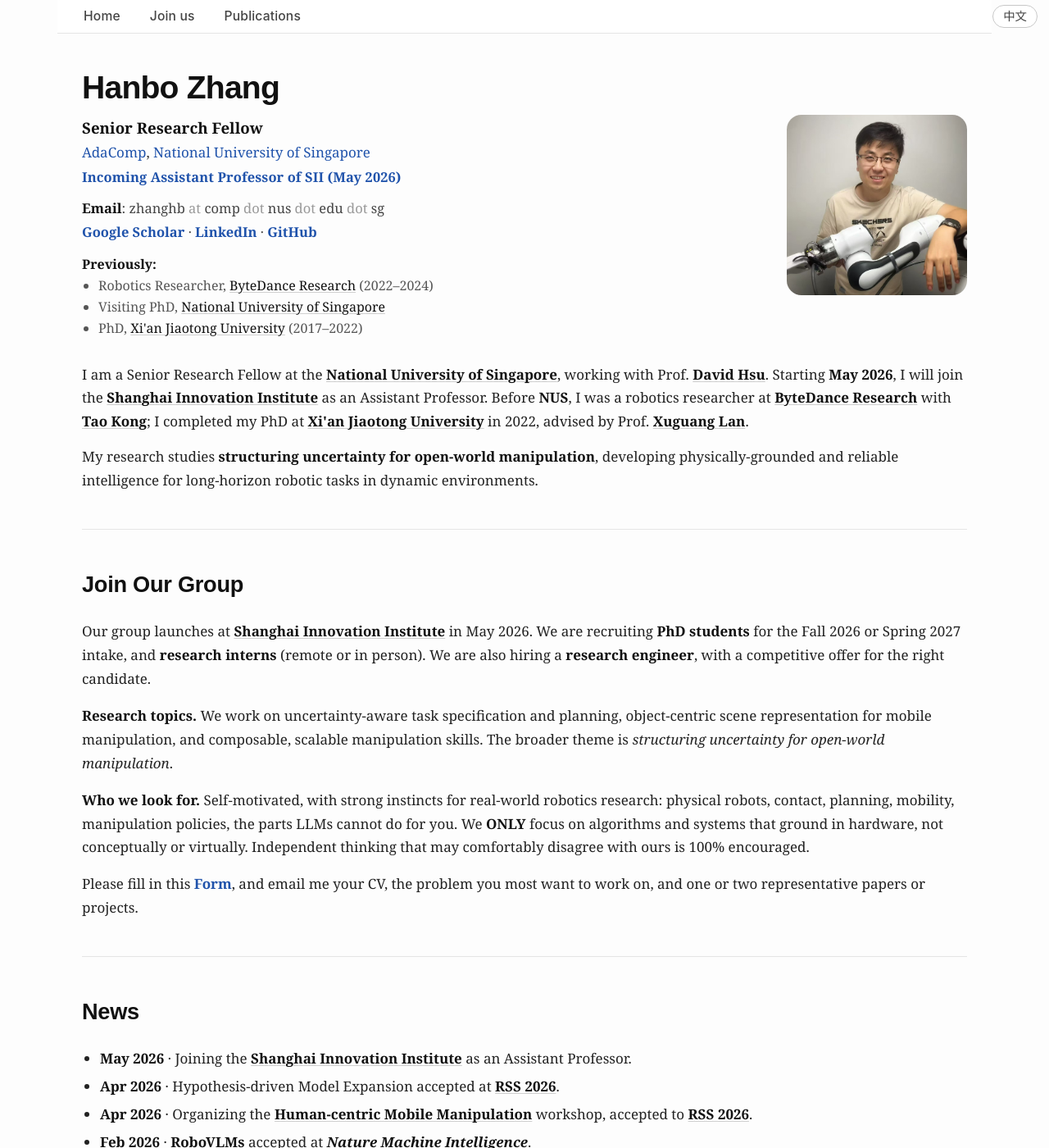
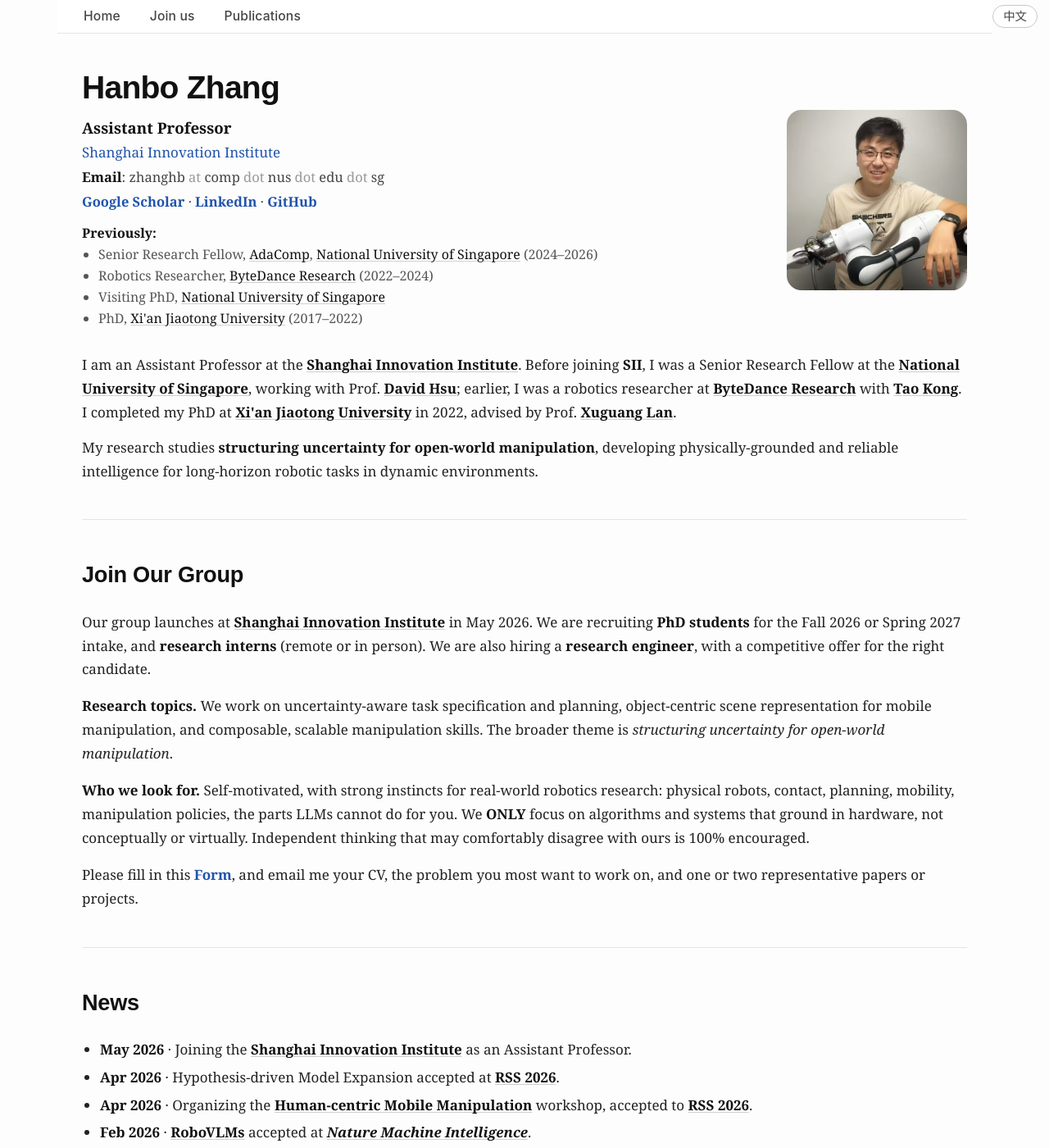
Before and after one commit to ZhangHanbo/zhanghanbo.github.io, a Jekyll site: the page built from index.md, in a window 1280 px wide and 1400 px high. Shown: the whole window at 82% size. Built offline with Jekyll 4.4.1, drawn with Linux system fonts in a browser that asks for light colours.

Commit message:
update github starts

```diff
--- a/_includes/list-selected.html
+++ b/_includes/list-selected.html
@@ -46,7 +46,7 @@
       <span class="sep">&middot;</span>
       [<a href="https://robovlms.github.io/">Project</a>]
       <span class="sep">&middot;</span>
-      [<a href="https://github.com/Robot-VLAs/RoboVLMs">Code</a>]
+      [<a href="https://github.com/Robot-VLAs/RoboVLMs">Code</a>]<img class="gh-stars" src="https://img.shields.io/github/stars/Robot-VLAs/RoboVLMs?style=flat-square&label=%E2%98%85&labelColor=2053AB&color=555&cacheSeconds=21600" alt="GitHub stars" loading="lazy">
     </div>
   </div>
 </div>
@@ -66,7 +66,7 @@
       <span class="sep">&middot;</span>
       [<a href="https://chain-of-action.github.io/">Project</a>]
       <span class="sep">&middot;</span>
-      [<a href="https://github.com/ByteDance-Seed/Chain-of-Action">Code</a>]
+      [<a href="https://github.com/ByteDance-Seed/Chain-of-Action">Code</a>]<img class="gh-stars" src="https://img.shields.io/github/stars/ByteDance-Seed/Chain-of-Action?style=flat-square&label=%E2%98%85&labelColor=2053AB&color=555&cacheSeconds=21600" alt="GitHub stars" loading="lazy">
     </div>
   </div>
 </div>
@@ -140,7 +140,7 @@
       <span class="sep">&middot;</span>
       [<a href="https://lynx-llm.github.io/">Project</a>]
       <span class="sep">&middot;</span>
-      [<a href="https://github.com/bytedance/lynx-llm">Code</a>]
+      [<a href="https://github.com/bytedance/lynx-llm">Code</a>]<img class="gh-stars" src="https://img.shields.io/github/stars/bytedance/lynx-llm?style=flat-square&label=%E2%98%85&labelColor=2053AB&color=555&cacheSeconds=21600" alt="GitHub stars" loading="lazy">
     </div>
   </div>
 </div>
@@ -178,7 +178,7 @@
       <span class="sep">&middot;</span>
       [<a href="https://roboflamingo.github.io/">Project</a>]
       <span class="sep">&middot;</span>
-      [<a href="https://github.com/RoboFlamingo/RoboFlamingo">Code</a>]
+      [<a href="https://github.com/RoboFlamingo/RoboFlamingo">Code</a>]<img class="gh-stars" src="https://img.shields.io/github/stars/RoboFlamingo/RoboFlamingo?style=flat-square&label=%E2%98%85&labelColor=2053AB&color=555&cacheSeconds=21600" alt="GitHub stars" loading="lazy">
     </div>
   </div>
 </div>
--- a/index.md
+++ b/index.md
@@ -293,6 +293,17 @@ profile_picture:
   .pub-links { font-size: 0.92em; line-height: 1.7; }
   .pub-links a { color: #2053AB; }
   .pub-links .sep { color: #bbb; margin: 0 2px; }
+  /* GitHub star badge (shields.io) sits inline after a [Code] link. Sized in
+     em so it tracks the .pub-links font on every breakpoint; nudged down a
+     hair so the pill's optical center aligns with the bracket text. */
+  .pub-links img.gh-stars {
+    height: 1.25em;
+    width: auto;
+    vertical-align: middle;
+    margin-left: 5px;
+    position: relative;
+    top: -1px;
+  }
 
   /* === Tablet (≤900px): keep row layout but tighten the teaser column. === */
   @media (max-width: 900px) {
@@ -363,9 +374,8 @@ profile_picture:
 <div id="home" class="profile-header">
   <div class="profile-meta">
     <h1 class="name-heading"><span class="lang-en">Hanbo Zhang</span><span class="lang-zh">张翰博</span></h1>
-    <p class="role-now"><span class="lang-en">Senior Research Fellow</span><span class="lang-zh">高级研究员</span></p>
-    <p class="role-affil"><span class="lang-en"><a href="https://adacomp.comp.nus.edu.sg/">AdaComp</a>, <a href="https://www.nus.edu.sg/">National University of Singapore</a></span><span class="lang-zh"><a href="https://adacomp.comp.nus.edu.sg/">AdaComp</a> 实验室，<a href="https://www.nus.edu.sg/">新加坡国立大学</a></span></p>
-    <p class="role-incoming"><span class="lang-en">Incoming Assistant Professor of <a href="https://www.sii.edu.cn/">SII</a> (May 2026)</span><span class="lang-zh"><a href="https://www.sii.edu.cn/">上海创智学院</a> 助理教授（即将到任，2026 年 5 月）</span></p>
+    <p class="role-now"><span class="lang-en">Assistant Professor</span><span class="lang-zh">助理教授</span></p>
+    <p class="role-affil"><span class="lang-en"><a href="https://www.sii.edu.cn/">Shanghai Innovation Institute</a></span><span class="lang-zh"><a href="https://www.sii.edu.cn/">上海创智学院</a></span></p>
     <p class="meta-line"><span class="lang-en"><strong>Email</strong>:</span><span class="lang-zh"><strong>邮箱</strong>：</span> zhanghb <em>at</em> comp <em>dot</em> nus <em>dot</em> edu <em>dot</em> sg</p>
     <p class="meta-line social-line">
       <a href="https://scholar.google.com/citations?user=1qfEEwsAAAAJ">Google Scholar</a> &middot;
@@ -374,6 +384,7 @@ profile_picture:
     </p>
     <p class="prev-label"><span class="lang-en"><strong>Previously:</strong></span><span class="lang-zh"><strong>过往经历：</strong></span></p>
     <ul class="prev-list">
+      <li><span class="lang-en">Senior Research Fellow, <a href="https://adacomp.comp.nus.edu.sg/">AdaComp</a>, <a href="https://www.nus.edu.sg/">National University of Singapore</a> (2024&ndash;2026)</span><span class="lang-zh">高级研究员，<a href="https://adacomp.comp.nus.edu.sg/">AdaComp</a> 实验室，<a href="https://www.nus.edu.sg/">新加坡国立大学</a>（2024&ndash;2026）</span></li>
       <li><span class="lang-en">Robotics Researcher, <a href="https://www.bytedance.com/en/">ByteDance Research</a> (2022&ndash;2024)</span><span class="lang-zh"><a href="https://www.bytedance.com/">字节跳动研究院</a> 机器人研究员（2022&ndash;2024）</span></li>
       <li><span class="lang-en">Visiting PhD, <a href="https://www.nus.edu.sg/">National University of Singapore</a></span><span class="lang-zh">访问博士生，<a href="https://www.nus.edu.sg/">新加坡国立大学</a></span></li>
       <li><span class="lang-en">PhD, <a href="https://en.xjtu.edu.cn/">Xi'an Jiaotong University</a> (2017&ndash;2022)</span><span class="lang-zh">博士，<a href="https://www.xjtu.edu.cn/">西安交通大学</a>（2017&ndash;2022）</span></li>
@@ -383,8 +394,8 @@ profile_picture:
 </div>
 
 <div class="profile-intro">
-  <p class="lang-en">I am a Senior Research Fellow at the <a href="https://www.nus.edu.sg/">National University of Singapore</a>, working with Prof. <a href="https://www.comp.nus.edu.sg/~dyhsu/">David Hsu</a>. Starting <strong>May 2026</strong>, I will join the <strong><a href="https://www.sii.edu.cn/">Shanghai Innovation Institute</a></strong> as an Assistant Professor. Before <strong>NUS</strong>, I was a robotics researcher at <a href="https://www.bytedance.com/en/">ByteDance Research</a> with <a href="https://www.taokong.org/">Tao Kong</a>; I completed my PhD at <a href="https://en.xjtu.edu.cn/">Xi'an Jiaotong University</a> in 2022, advised by Prof. <a href="http://gr.xjtu.edu.cn/web/zeuslan">Xuguang Lan</a>.</p>
-  <p class="lang-zh">目前在<a href="https://www.nus.edu.sg/">新加坡国立大学</a>（<strong>NUS</strong>）担任高级研究员，与 <a href="https://www.comp.nus.edu.sg/~dyhsu/">David Hsu</a> 教授合作。<strong>2026 年 5 月起</strong>，将加入 <strong><a href="https://www.sii.edu.cn/">上海创智学院</a></strong> 担任助理教授。加入 <strong>NUS</strong> 前，曾在<a href="https://www.bytedance.com/">字节跳动研究院</a>担任机器人研究员，与 <a href="https://www.taokong.org/">Tao Kong</a> 博士合作；2022 年于<a href="https://www.xjtu.edu.cn/">西安交通大学</a>取得博士学位，导师为 <a href="http://gr.xjtu.edu.cn/web/zeuslan">兰旭光</a> 教授。</p>
+  <p class="lang-en">I am an Assistant Professor at the <strong><a href="https://www.sii.edu.cn/">Shanghai Innovation Institute</a></strong>. Before joining <strong>SII</strong>, I was a Senior Research Fellow at the <a href="https://www.nus.edu.sg/">National University of Singapore</a>, working with Prof. <a href="https://www.comp.nus.edu.sg/~dyhsu/">David Hsu</a>; earlier, I was a robotics researcher at <a href="https://www.bytedance.com/en/">ByteDance Research</a> with <a href="https://www.taokong.org/">Tao Kong</a>. I completed my PhD at <a href="https://en.xjtu.edu.cn/">Xi'an Jiaotong University</a> in 2022, advised by Prof. <a href="http://gr.xjtu.edu.cn/web/zeuslan">Xuguang Lan</a>.</p>
+  <p class="lang-zh">现任 <strong><a href="https://www.sii.edu.cn/">上海创智学院</a></strong> 助理教授。在此之前，曾在<a href="https://www.nus.edu.sg/">新加坡国立大学</a>（<strong>NUS</strong>）担任高级研究员，与 <a href="https://www.comp.nus.edu.sg/~dyhsu/">David Hsu</a> 教授合作；更早曾在<a href="https://www.bytedance.com/">字节跳动研究院</a>担任机器人研究员，与 <a href="https://www.taokong.org/">Tao Kong</a> 博士合作。2022 年于<a href="https://www.xjtu.edu.cn/">西安交通大学</a>取得博士学位，导师为 <a href="http://gr.xjtu.edu.cn/web/zeuslan">兰旭光</a> 教授。</p>
 
   <p class="lang-en">My research studies <strong>structuring uncertainty for open-world manipulation</strong>, developing physically-grounded and reliable intelligence for long-horizon robotic tasks in dynamic environments.</p>
   <p class="lang-zh">我的研究聚焦于 <strong>面向开放世界操纵的不确定性建模</strong>，致力于为动态环境中的长时程机器人任务构建具有物理基础、可靠可信的智能系统。</p>
```
Also changed, not shown: 1 other file.
